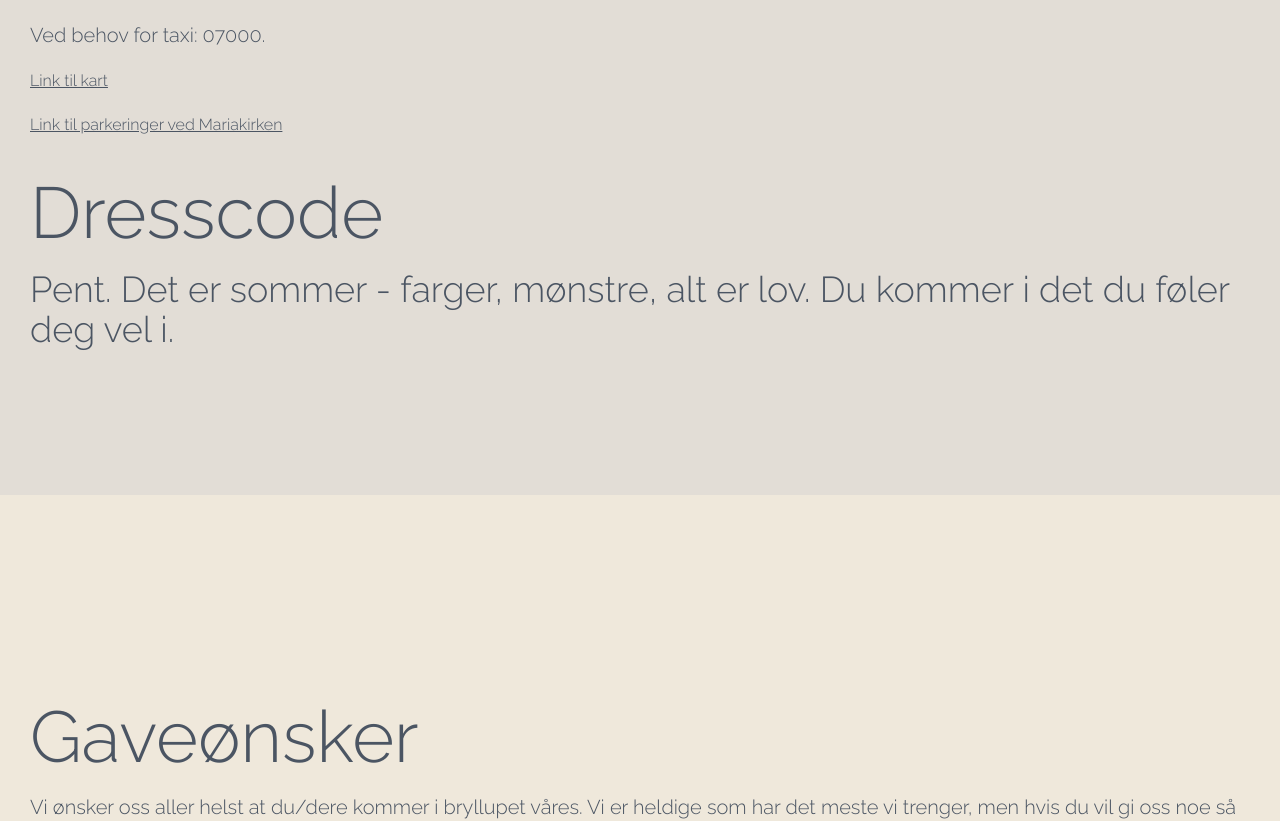
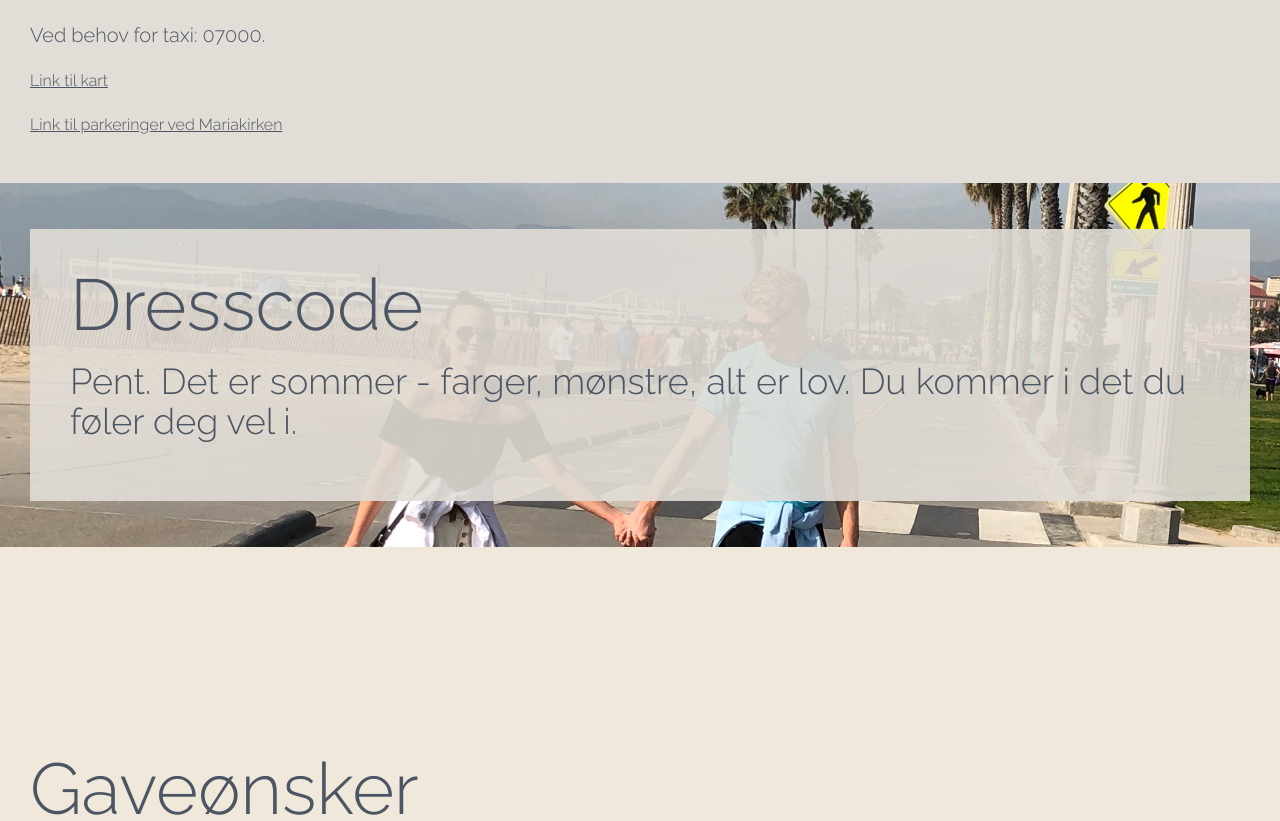
Before and after one commit to aliswil/wedding-website, a Next.js app in the folder wedding-website/: page / in a window 1280 px wide. Shown: the part 5500-6321 px from the top of the page. Built offline with nearby package versions, Linux system fonts and the light colour scheme.

Commit message:
add dresscode page

```diff
--- a/wedding-website/src/components/Attendance.tsx
+++ b/wedding-website/src/components/Attendance.tsx
@@ -5,11 +5,11 @@ function Attendance() {
   return (
     <div
       id="attendance"
-      className="bg-cover bg-center bg-bg-mobile-attendance sm:bg-bg-bigscreen sm:pt-28"
+      className="bg-cover bg-center bg-bg-mobile-attendance sm:bg-bg-bigscreen py-28"
     >
       <div className="w-full max-w-screen-xl mx-auto p-4 md:py-8 flex items-center justify-center">
 
-      <div className="text-gray-800 z-[2] pb-20 m-3.5 bg-[#efe8db]/80 p-5">
+      <div className="text-gray-600 z-[2] pb-20 m-3.5 bg-[#efe8db]/80 p-5">
         <h2 className=" text-6xl sm:text-7xl font-light font-display ">
           Klikk her for å melde fra om du kommer:
         </h2>
--- a/wedding-website/src/components/Contact.tsx
+++ b/wedding-website/src/components/Contact.tsx
@@ -15,10 +15,10 @@ function Contact() {
         <p className="py-5 text-xl font-display">Lars Arne Nilsen (Siverts far) stiller som toastmaster og da kan alt skje. Hvis du ønsker å ha innflytelse på programmet og kanskje si et ord eller to i form av tale eller annet, kan du ta kontakt med Henriettes forlover og søster, Oline Gauteplass Rygg. Hun kan nåes på Facebook eller på telefon 90402273.
 
 </p>
-        <h3 className="py-5 text-xl font-display"><p className=" font-bold">Spørsmål på selve bryllupsdagen rettes til brudeparets forlovere: </p> Henriettes forlovere: Oline Gauteplass Rygg (90402273) og Amalie Frøystad Delebekk (41495549).
-
+        <h3 className="pt-5 text-xl font-display font-bold">Spørsmål på selve bryllupsdagen rettes til brudeparets forlovere: </h3>
+<h3 className="py-2 text-xl font-display"> Henriettes forlovere: Oline Gauteplass Rygg (90402273) og Amalie Frøystad Delebekk (41495549).
 </h3>
-        <p className="py-5 text-xl font-display">Siverts forlovere: Ola Heltne Nilsen (47614525), Stig Bjørneset (91538856) og Nikolai Engeset (98488505).
+        <p className="pt-2 pb-10 text-xl font-display">Siverts forlovere: Ola Heltne Nilsen (47614525), Stig Bjørneset (91538856) og Nikolai Engeset (98488505).
 
 </p>
  <p className="py-5 text-xl font-display">I forkant av bryllupet kan Sivert og Henriette kontaktes på Facebook eller telefon.
--- /dev/null
+++ b/wedding-website/src/components/Dresscode.tsx
@@ -0,0 +1,21 @@
+import React from "react";
+
+function Dresscode() {
+
+  return (
+    <div
+      className="bg-cover bg-center bg-bg-dresscode"
+    >
+      <div className="w-full max-w-screen-xl mx-auto p-4 md:py-8 flex items-center justify-center">
+
+      <div className="text-gray-600 z-[2] m-3.5 bg-[#e2ddd6]/90 p-10">
+        <h2 className=" text-6xl sm:text-7xl font-light font-display">Dresscode</h2>
+        <p className="py-5 text-4xl font-display">Pent. Det er sommer - farger, mønstre, alt er lov. Du kommer i det du føler deg vel i.
+</p>
+      </div>
+      </div>
+    </div>
+  );
+}
+
+export default Dresscode;
--- a/wedding-website/src/components/Info.tsx
+++ b/wedding-website/src/components/Info.tsx
@@ -7,7 +7,7 @@ function Info() {
       className="bg-[#e2ddd6] pt-28"
     >
       <div className="w-full max-w-screen-xl mx-auto p-4 md:py-8 flex items-center justify-center ">
-      <div className=" text-gray-600 z-[2] pt-20 pb-20 m-3.5">
+      <div className=" text-gray-600 z-[2] pt-20 m-3.5">
         <h2 className=" text-6xl sm:text-7xl font-light font-display">Overnatting</h2>
         <p className="py-5 text-xl font-display">For deg som ikke har funnet overnatting kan denne siden være til hjelp. Minner om 15% på hotellrom på Hotell Terminus. Minner også om at prisen stiger jo nærmere datoen vi kommer. Oppdatering fra hotellet sier også at hotellet begynner bli mer eller mindre fullt denne helgen. Zander K (du finner mer info  i slides), ligger bare et steinkast fra hotellet og kan være et godt alternativ i nærheten. Ta kontakt om du har problem med overnatting!
 </p>
@@ -33,9 +33,7 @@ function Info() {
         <a href="https://www.google.com/search?q=parkering+bryggen&tbm=lcl&ei=frQ7ZOXjNcCQxc8Pn5Cn8AM&ved=0ahUKEwjlmpS3gK7-AhVASPEDHR_ICT4Q4dUDCAg&uact=5&oq=parkering+bryggen&gs_lcp=Cg1nd3Mtd2l6LWxvY2FsEANQAFgAYPECaABwAHgAgAEAiAEAkgEAmAEAwAEB&sclient=gws-wiz-local#rlfi=hd:;si:;mv:[[60.4000537,5.3256634],[60.396233,5.3217151]];tbs:lrf:!1m4!1u3!2m2!3m1!1e1!2m1!1e3!3sIAE,lf:1,lf_ui:3" className=" underline font-display hover:text-sky-900">Link til parkeringer ved Mariakirken
 </a></div>
 
-        <h2 className=" text-6xl sm:text-7xl font-light font-display pt-10">Dresscode</h2>
-        <p className="py-5 text-4xl font-display">Pent. Det er sommer - farger, mønstre, alt er lov. Du kommer i det du føler deg vel i.
-</p>
+
       </div>
       </div>
     </div>
--- a/wedding-website/src/pages/index.tsx
+++ b/wedding-website/src/pages/index.tsx
@@ -9,6 +9,7 @@ import Footer from "@/components/Footer";
 import Attendance from "@/components/Attendance";
 import Contact from "@/components/Contact";
 import Giftlist from "@/components/Giftlist";
+import Dresscode from "@/components/Dresscode";
 
 const inter = Inter({ subsets: ["latin"] });
 
@@ -34,6 +35,7 @@ export default function Home() {
       <Hero />
       <History />
       <Info />
+      <Dresscode />
       <Giftlist />
       <Attendance />
       <Contact />
--- a/wedding-website/tailwind.config.js
+++ b/wedding-website/tailwind.config.js
@@ -20,6 +20,7 @@ module.exports = {
         "bg-bigscreen": "url('/1.jpeg')",
         "bg-mobile": "url('/2.jpeg')",
         "bg-mobile-attendance": "url('/6.jpeg')",
+        "bg-dresscode": "url('/4.jpeg')",
       }),
     },
   },
```
